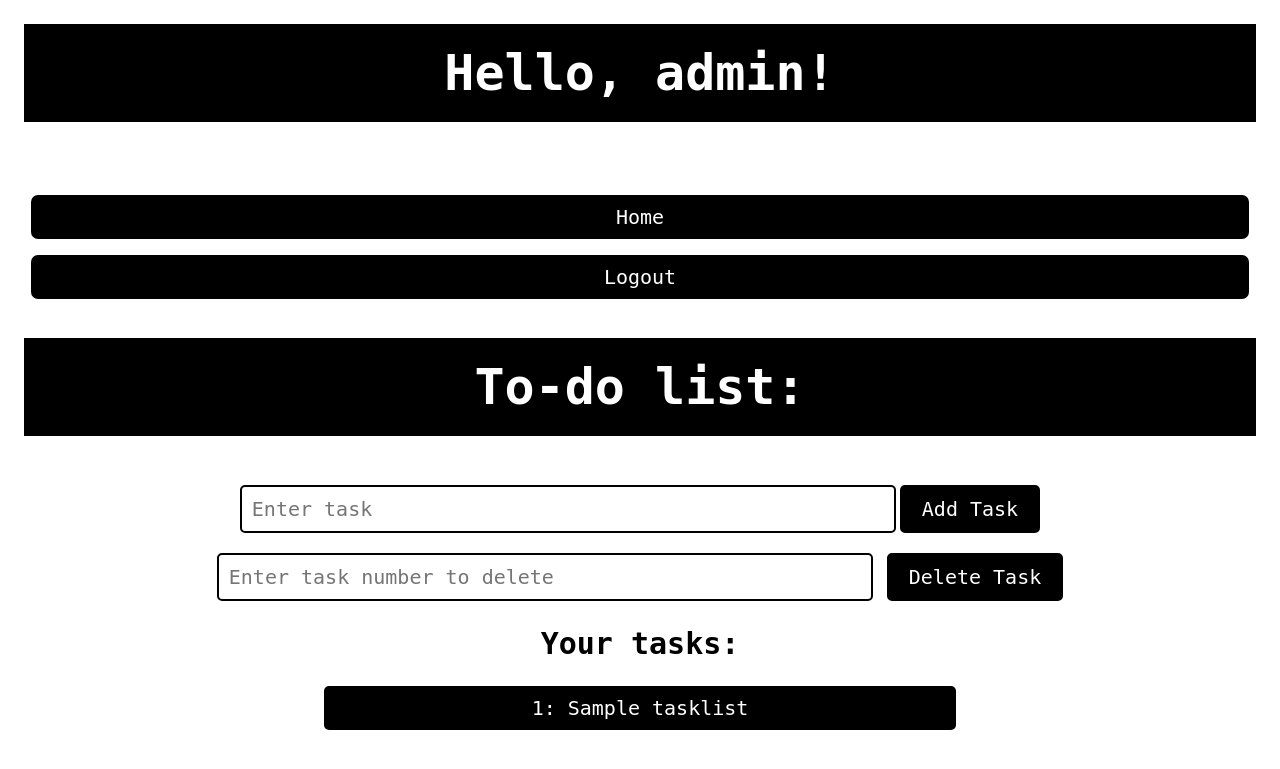
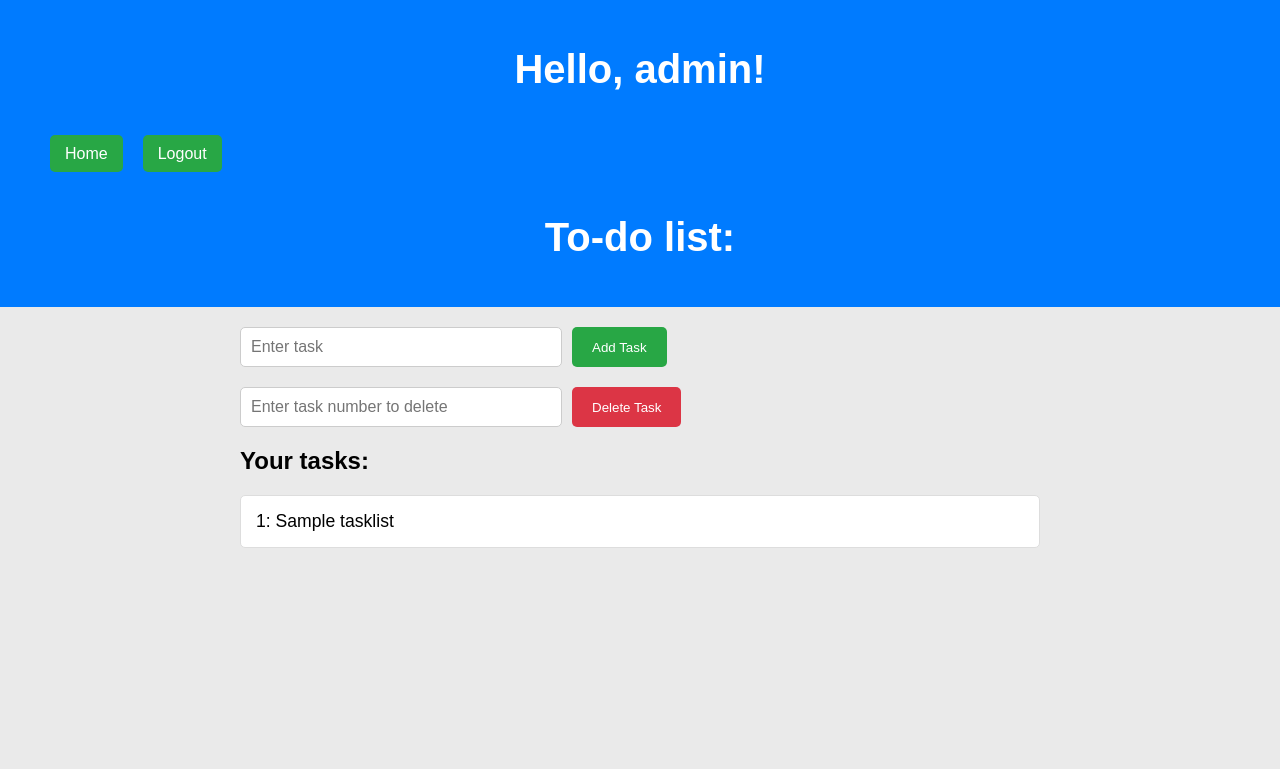
Before and after one commit to Jekov-Evgen/Django_TO-DO-LIST, a Django app: page /accounts/add_task/ in a window 1280 px wide. Shown: the top 769 px of the page. Run offline with Django 5.2, Linux system fonts and the light colour scheme; a user stored in the database is signed in; tables that the repository leaves empty hold one stand-in row (values such as "Sample post").

Commit message:
изминение стилей

```diff
--- a/USER/static/USER/css/homepage.css
+++ b/USER/static/USER/css/homepage.css
@@ -1,133 +1,91 @@
-h1.greetings {
-    text-align: center;
-    border: 1rem solid white;
-    background: black;
-    color: white;
-    font-size: 50px;
-    margin-top: 0;
-    font-family: 'DejaVu Sans Mono', monospace;
-    padding: 20px 0;
-    border-radius: 10px;
+body {
+    font-family: 'Arial', sans-serif;
+    background-color: #eaeaea;
+    margin: 0;
+    padding: 0;
+    display: flex;
+    flex-direction: column;
+    align-items: center;
 }
 
-div.head {
-    text-align: left;
-    padding: 10px 20px;
+header {
+    background-color: #007BFF;
+    color: white;
+    padding: 20px;
+    text-align: center;
+    width: 100%;
 }
 
-div.head ul {
-    list-style-type: none;
-    padding: 0;
-    margin: 0;
+.greetings {
+    font-size: 2.5rem;
 }
 
-div.head ul li {
-    margin: 10px 0;
+.head {
+    display: flex;
+    justify-content: space-between;
+    padding: 10px;
+    width: 100%;
+    max-width: 800px;
 }
 
-div.head a {
-    font-size: 20px;
-    text-decoration: none;
-    color: white;
-    font-family: 'DejaVu Sans Mono', monospace;
-    border: solid;
-    border-radius: 10px;
-    background: black;
-    padding: 10px 20px;
-    text-align: center;
-    display: block;
+.head nav ul {
+    list-style: none;
+    display: flex;
+    gap: 20px;
 }
 
-div.head a:hover {
-    color: black;
-    background: white;
-    border-color: black;
+.head nav ul li a {
+    color: white;
+    text-decoration: none;
+    padding: 10px 15px;
+    background-color: #28a745;
+    border-radius: 5px;
 }
 
-.task-form {
-    text-align: center;
-    margin: 20px 0;
+main {
+    max-width: 800px;
+    width: 100%;
+    padding: 20px;
 }
 
-.task-input {
-    font-size: 20px;
-    padding: 10px;
-    border-radius: 5px;
-    border: 2px solid black;
-    width: 50%;
-    font-family: 'DejaVu Sans Mono', monospace;
+.task-form, .task-form-del {
+    display: flex;
+    gap: 10px;
+    margin-bottom: 20px;
 }
 
-.task-button {
-    font-size: 20px;
+.task-input, .task-del {
+    padding: 10px;
+    font-size: 1rem;
+    width: 100%;
+    max-width: 300px;
+    border-radius: 5px;
+    border: 1px solid #ccc;
+}
+
+.task-button, .task-button-del {
+    background-color: #28a745;
+    color: white;
+    border: none;
     padding: 10px 20px;
     border-radius: 5px;
-    border: 2px solid black;
-    background: black;
-    color: white;
-    font-family: 'DejaVu Sans Mono', monospace;
     cursor: pointer;
 }
 
-.task-button:hover {
-    background: white;
-    color: black;
-    border-color: black;
-}
-
-.tasks-header {
-    text-align: center;
-    font-family: 'DejaVu Sans Mono', monospace;
-    font-size: 30px;
-    color: black;
+.task-button-del {
+    background-color: #dc3545;
 }
 
 .tasks-list {
-    list-style-type: none;
+    list-style: none;
     padding: 0;
-    margin: 0 auto;
-    width: 50%;
-    font-family: 'DejaVu Sans Mono', monospace;
 }
 
 .task-item {
-    background: black;
-    color: white;
-    padding: 10px;
-    margin: 10px 0;
+    background-color: #fff;
+    padding: 15px;
+    margin-bottom: 10px;
     border-radius: 5px;
-    font-size: 20px;
-    text-align: center;
+    border: 1px solid #ddd;
+    font-size: 1.1rem;
 }
-
-.task-form-del {
-    text-align: center;
-    margin: 20px 0;
-}
-
-.task-del {
-    font-size: 20px;
-    padding: 10px;
-    border-radius: 5px;
-    border: 2px solid black;
-    width: 50%;
-    font-family: 'DejaVu Sans Mono', monospace;
-    margin-right: 10px;
-}
-
-.task-button-del {
-    font-size: 20px;
-    padding: 10px 20px;
-    border-radius: 5px;
-    border: 2px solid black;
-    background: black;
-    color: white;
-    font-family: 'DejaVu Sans Mono', monospace;
-    cursor: pointer;
-}
-
-.task-button-del:hover {
-    background: white;
-    color: black;
-    border-color: black;
-}
```
Also changed, not shown: USER/static/USER/css/home.css (+36 -45 lines), USER/static/USER/css/login.css (+28 -44 lines), USER/static/USER/css/register.css (+28 -45 lines), USER/templates/accounts/homepage.html (line endings or trailing spaces), db.sqlite3, 1 other file.
